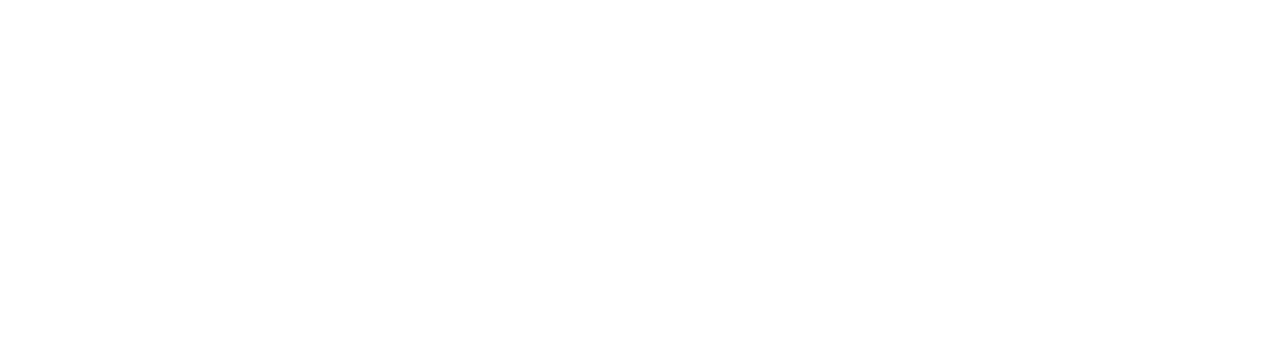
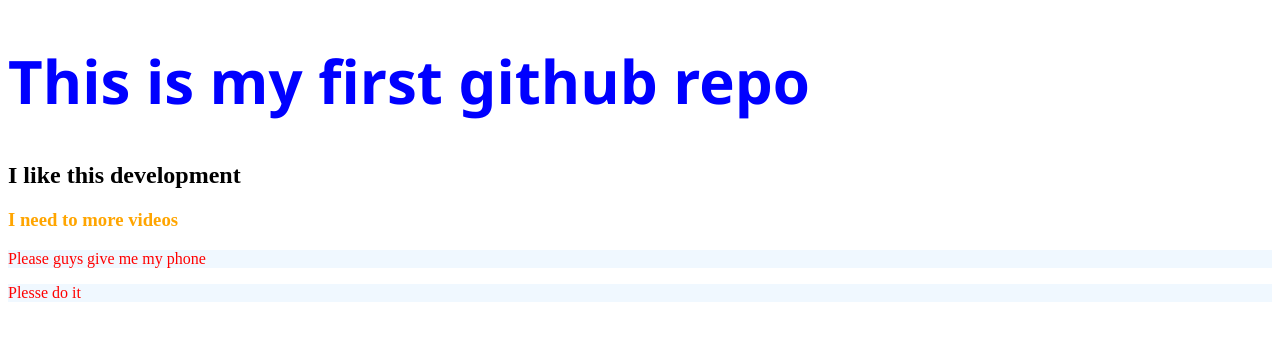
Before and after one commit to iamjahirulislam/my-first-repo, a plain HTML site: page index.html in a window 1280 px wide. Drawn offline with Linux system fonts and the light colour scheme.

Commit message:
add style in html

```diff
--- a/index.html
+++ b/index.html
@@ -5,8 +5,13 @@
     <meta http-equiv="X-UA-Compatible" content="IE=edge">
     <meta name="viewport" content="width=device-width, initial-scale=1.0">
     <title>My First Github Repogit</title>
+    <link rel="stylesheet" href="style.css">
 </head>
 <body>
-
+    <h1>This is my first github repo</h1>
+    <h2>I like this development</h2>
+    <h3>I need to more videos</h3>
+    <p>Please guys give me my phone</p>
+    <p>Plesse do it</p>
 </body>
 </html>
--- /dev/null
+++ b/style.css
@@ -0,0 +1,13 @@
+p{
+    color: red;
+    background-color: aliceblue;
+}
+h1{
+    color: blue;
+    font-size: 60px;
+    font-family: 'Segoe UI', Tahoma, Geneva, Verdana, sans-serif;
+
+}
+h3{
+    color: orange;
+}
```
